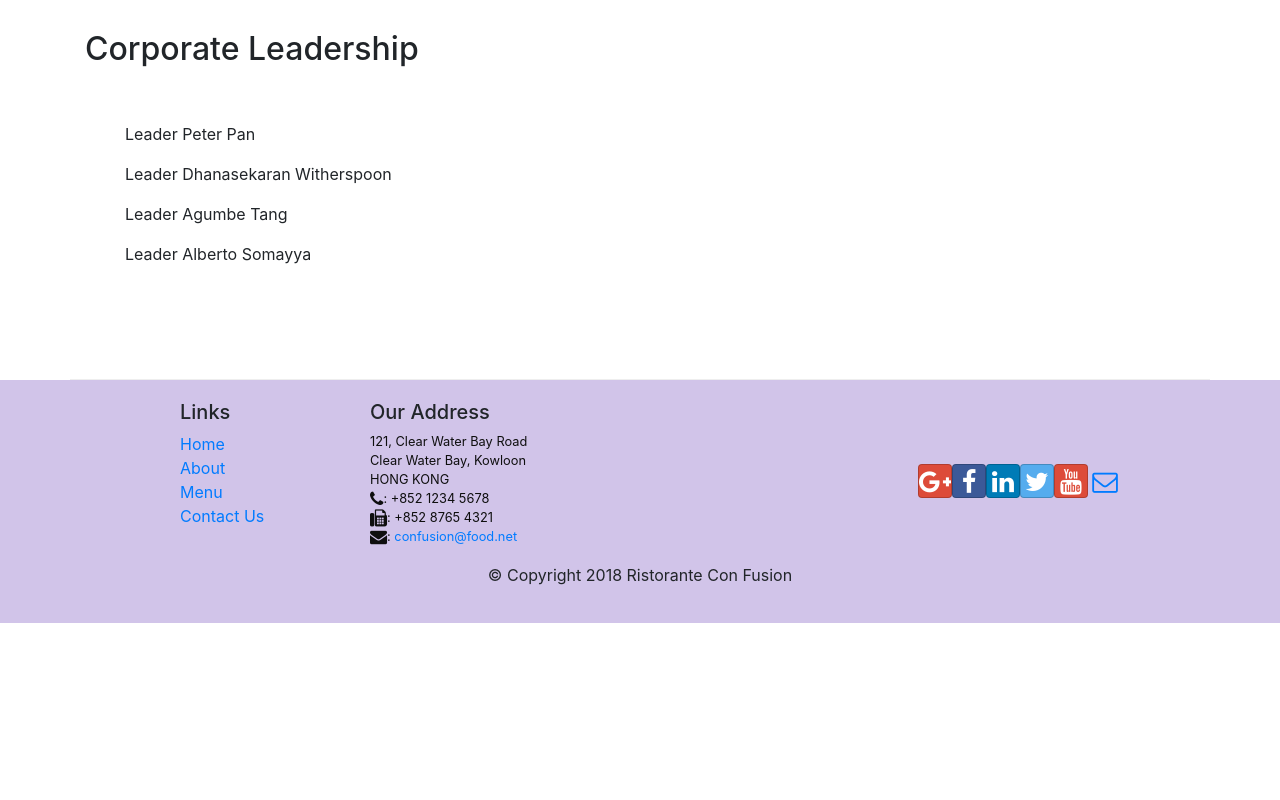
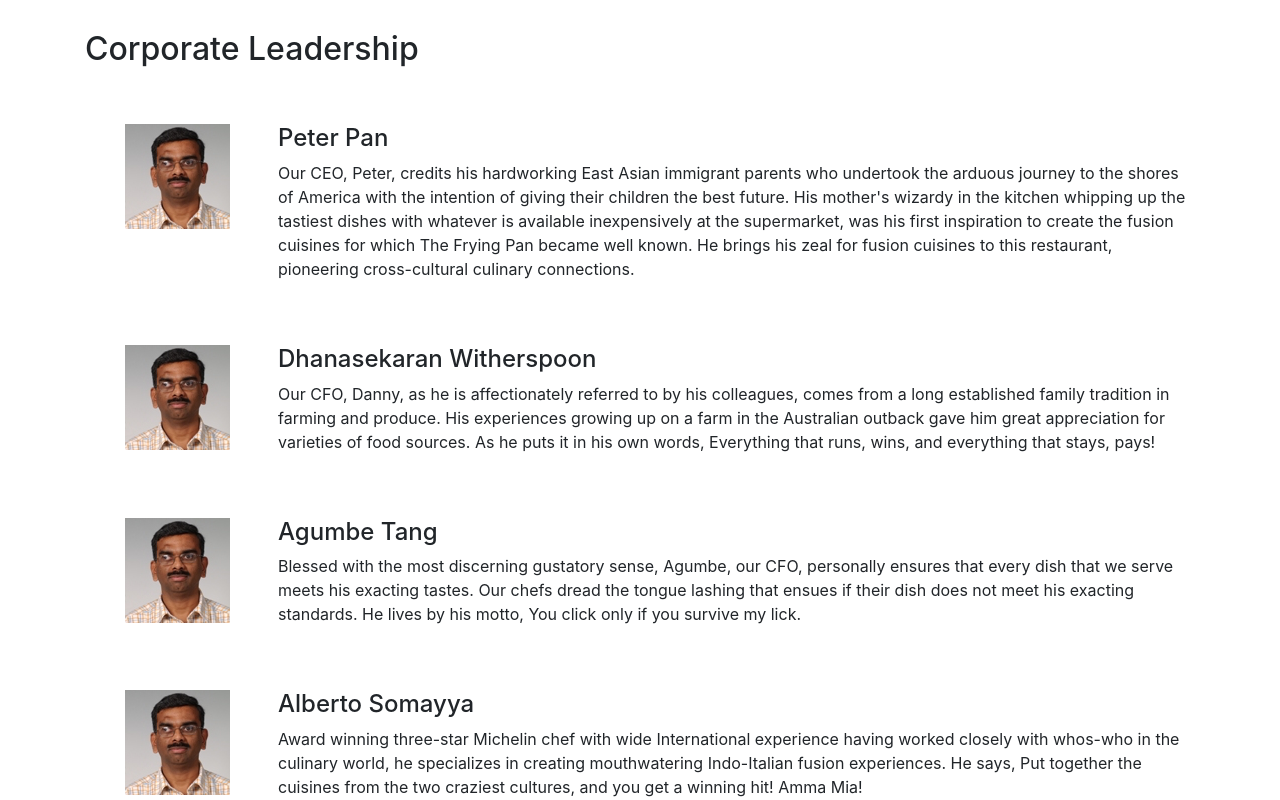
Before and after one commit to GRawhideMart/ConFusion-React, a React (Create React App) app: page /aboutus in a window 1280 px wide. Shown: the part 1020-1820 px from the top of the page. Before the commit the page ends 1643 px from the top, so only its background shows below. Built offline with nearby package versions, Linux system fonts and the light colour scheme.

Commit message:
Ass2 Task2-3

```diff
--- a/src/components/AboutComponent.js
+++ b/src/components/AboutComponent.js
@@ -2,12 +2,30 @@
 import { Breadcrumb, BreadcrumbItem, Card, CardBody, CardHeader, Media } from 'reactstrap';
 import { Link } from 'react-router-dom';
 
+function RenderLeader({leader}) {
+    return(
+        <div className='row'>
+            <Media left middle>
+                <Media object src={leader.image} alt={leader.name} />
+            </Media>
+            <Media body className='ml-5'>
+                <Media heading>{leader.name}</Media>
+                <p>{leader.description}</p>
+            </Media>
+        </div>
+    );
+}
+
 function About(props) {
 
-    const leaders = props.leaders.map((leader) => {
-        return (
-            <p>Leader {leader.name}</p>
-        );
+    const leaders = props.leaders.map(leader => {
+        return(
+            <div key={leader.id} className='col-12 mt-5'>
+                <Media tag='li'>
+                    <RenderLeader leader={leader} />
+                </Media>
+            </div>
+        )
     });
 
     return(
```
